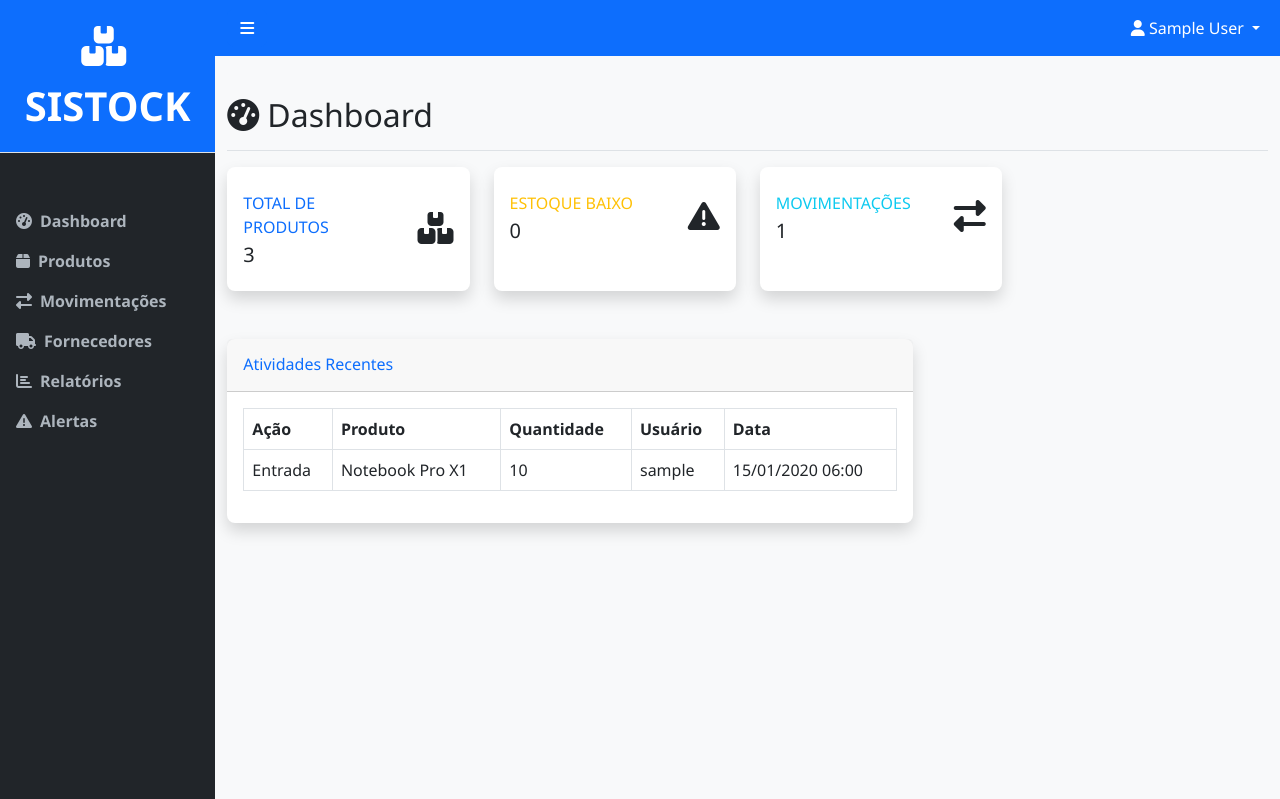
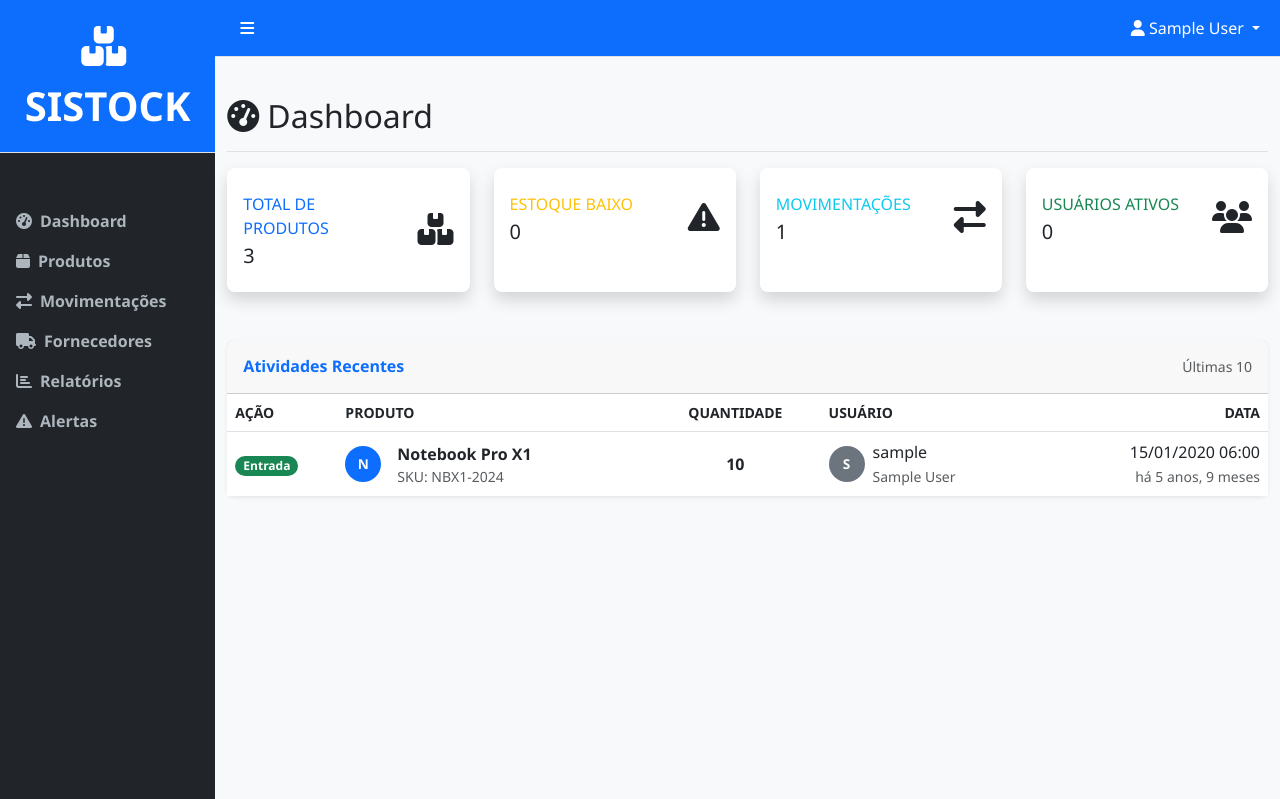
Before and after one commit to mateus-s-a/SISTOCK, a Django app: page /inventory/dashboard/ in a window 1280 px wide. Shown: the top 799 px of the page. Run offline with Django 5.2, Linux system fonts and the light colour scheme; a user stored in the database is signed in; data comes from the database, SQL or seed files in the repository; tables that the repository leaves empty hold one stand-in row (values such as "Sample post"); parts of the project's set-up code (start-up, migrations or seed data) failed here and were passed over.

Commit message:
feat(dashboard): Adiciona card atividade usuario e melhora tabela atividades recentes

```diff
--- a/apps/inventory/templates/inventory/dashboard.html
+++ b/apps/inventory/templates/inventory/dashboard.html
@@ -8,7 +8,7 @@
 </div>
 
 <!-- Cards de Estatísticas -->
-<div class="row mb-4">
+<div class="row mb-4 justify-content-center">
     <div class="col-xl-3 col-md-6 mb-4">
         <div class="card border-left-primary shadow h-100 py-2">
             <div class="card-body">
@@ -62,6 +62,25 @@
             </div>
         </div>
     </div>
+
+    <div class="col-xl-3 col-md-6 mb-4">
+        <div class="card border-left-success shadow h-100 py-2">
+            <div class="card-body">
+                <div class="row no-gutters align-items-center">
+                    <div class="col mr-2">
+                        <div class="text-xs font-weight-bold text-success text-uppercase mb-1">
+                            Usuários Ativos
+                        </div>
+                        <div class="h5 mb-0 font-weight-bold text-gray-800">0</div>
+                        <!-- <div class="h5 mb-0 font-weight-bold text-gray-800">{{ active_users }}</div> -->
+                    </div>
+                    <div class="col-auto">
+                        <i class="fas fa-users fa-2x text-gray-300"></i>
+                    </div>
+                </div>
+            </div>
+        </div>
+    </div>
 </div>
 
 
@@ -88,7 +107,10 @@
                             {% for product in low_stock_products %}
                             <tr>
                                 <td>
-                                    <strong>{{ product.name }}</strong><br>
+                                    <a href="{% url 'products:product_detail' product.id %}" class="text-dark text-decoration-none">
+                                        <strong>{{ product.name }}</strong>
+                                    </a>
+                                    <br>
                                     <small class="text-muted">SKU: {{ product.sku }}</small>
                                 </td>
                                 <td>{{ product.category.name }}</td>
@@ -119,36 +141,100 @@
 
 
 <!-- Atividades Recentes -->
-<div class="row mt-4">
-    <div class="col-lg-8">
-        <div class="card shadow mb-4">
-            <div class="card-header py-3">
-                <h6 class="m-0 font-weight-bold text-primary">Atividades Recentes</h6>
+<div class="row mt-4 justify-content-center">
+    <div class="col-lg-12">
+        <div class="card shadow-sm mb-4">
+            <div class="card-header py-3 d-flex justify-content-between align-items-center">
+                <h6 class="m-0 fw-bold text-primary">Atividades Recentes</h6>
+                <small class="text-muted">Últimas 10</small>
             </div>
-            <div class="card-body">
+
+            <style>
+                .avatar-sm {
+                    width: 36px;
+                    height: 36px;
+                    display: inline-flex;
+                    align-items: center;
+                    justify-content: center;
+                    border-radius: 50%;
+                    font-weight: 600;
+                    color: #fff;
+                    font-size: 0.85rem;
+                }
+                .table-modern tbody tr:hover { background-color: #f8f9fa; }
+                .text-truncate-200 { max-width: 200px; white-space: nowrap; overflow: hidden; text-overflow: ellipsis; display: inline-block; vertical-align: middle; }
+            </style>
+
+            <div class="card-body p-0">
                 <div class="table-responsive">
-                    <table class="table table-bordered" width="100%">
-                        <thead>
-                            <tr>
-                                <th>Ação</th>
-                                <th>Produto</th>
-                                <th>Quantidade</th>
-                                <th>Usuário</th>
-                                <th>Data</th>
+                    <table class="table table-modern table-borderless mb-0 align-middle">
+                        <thead class="border-bottom">
+                            <tr class="small text-uppercase text-muted">
+                                <th scope="col">Ação</th>
+                                <th scope="col">Produto</th>
+                                <th scope="col" class="text-center">Quantidade</th>
+                                <th scope="col">Usuário</th>
+                                <th scope="col" class="text-end">Data</th>
                             </tr>
                         </thead>
                         <tbody>
                             {% for activity in recent_activities %}
-                            <tr>
-                                <td>{{ activity.get_movement_type_display }}</td>
-                                <td>{{ activity.product.name }}</td>
-                                <td>{{ activity.quantity }}</td>
-                                <td>{{ activity.user.username }}</td>
-                                <td>{{ activity.created_at|date:"d/m/Y H:i" }}</td>
+                            <tr class="py-2">
+                                <td style="width:110px;">
+                                    <span class="badge rounded-pill
+                                        {% if activity.movement_type == 'IN' %}bg-success
+                                        {% elif activity.movement_type == 'OUT' %}bg-danger
+                                        {% else %}bg-secondary{% endif %} px-2 py-1">
+                                        {{ activity.get_movement_type_display }}
+                                    </span>
+                                </td>
+
+                                <td>
+                                    <div class="d-flex align-items-center">
+                                        <div class="me-3">
+                                            <div class="avatar-sm bg-primary">
+                                                {{ activity.product.name|slice:":1"|upper }}
+                                            </div>
+                                        </div>
+                                        <div class="d-flex flex-column">
+                                            <a href="{% url 'products:product_detail' activity.product.id %}" class="text-dark text-decoration-none text-truncate-200">
+                                                <strong>{{ activity.product.name }}</strong>
+                                            </a>
+                                            <small class="text-muted">SKU: {{ activity.product.sku }}</small>
+                                        </div>
+                                    </div>
+                                </td>
+
+                                <td class="text-center">
+                                    <span class="fw-semibold">{{ activity.quantity }}</span>
+                                </td>
+
+                                <td>
+                                    <div class="d-flex align-items-center">
+                                        <div class="me-2">
+                                            <div class="avatar-sm bg-secondary">
+                                                {{ activity.user.username|slice:":1"|upper }}
+                                            </div>
+                                        </div>
+                                        <div>
+                                            <div class="fw-medium">{{ activity.user.username }}</div>
+                                            <small class="text-muted">{{ activity.user.get_full_name }}</small>
+                                        </div>
+                                    </div>
+                                </td>
+
+                                <td class="text-end text-nowrap">
+                                    <div>{{ activity.created_at|date:"d/m/Y H:i" }}</div>
+                                    {% with activity.created_at|timesince as ago %}
+                                    <small class="text-muted">há {{ ago }}</small>
+                                    {% endwith %}
+                                </td>
                             </tr>
                             {% empty %}
                             <tr>
-                                <td colspan="5" class="text-center">Nenhuma atividade recente encontrada.</td>
+                                <td colspan="5" class="text-center py-4 text-muted">
+                                    Nenhuma atividade recente encontrada.
+                                </td>
                             </tr>
                             {% endfor %}
                         </tbody>
--- a/apps/inventory/templates/inventory/stock_alerts.html
+++ b/apps/inventory/templates/inventory/stock_alerts.html
@@ -36,7 +36,11 @@
                 <tbody>
                     {% for product in low_stock_products %}
                     <tr>
-                        <td><strong>{{ product.name }}</strong></td>
+                        <td>
+                            <a href="{% url 'products:product_detail' product.id %}" class="text-dark text-decoration-none">
+                                <strong>{{ product.name }}</strong>
+                            </a>
+                        </td>
                         <td><code>{{ product.sku }}</code></td>
                         <td>{{ product.category.name }}</td>
                         <td class="text-center">
--- a/apps/products/views.py
+++ b/apps/products/views.py
@@ -44,6 +44,7 @@ class ProductDetailView(LoginRequiredMixin, DetailView):
     """Detalhe Produto"""
     model = Product
     template_name = 'products/product_detail.html'
+    success_url = reverse_lazy('products:product_detail')
     context_object_name = 'product'
 
 
--- a/sistock/settings/base.py
+++ b/sistock/settings/base.py
@@ -44,6 +44,7 @@ DJANGO_APPS = [
     'django.contrib.sessions',
     'django.contrib.messages',
     'django.contrib.staticfiles',
+    'django.contrib.humanize',
 ]
 
 THIRD_PARTY_APPS = [
--- a/templates/includes/header.html
+++ b/templates/includes/header.html
@@ -1,4 +1,4 @@
-<nav class="navbar navbar-expand-lg navbar-dark bg-primary">
+<nav class="navbar navbar-expand-lg navbar-dark bg-primary border-bottom">
     <div class="container-fluid">
         <button class="btn btn-primary" id="menu-toggle">
             <i class="fas fa-bars"></i>
```
Also changed, not shown: apps/reports/templates/reports/report_index.html (+7 -2 lines).
